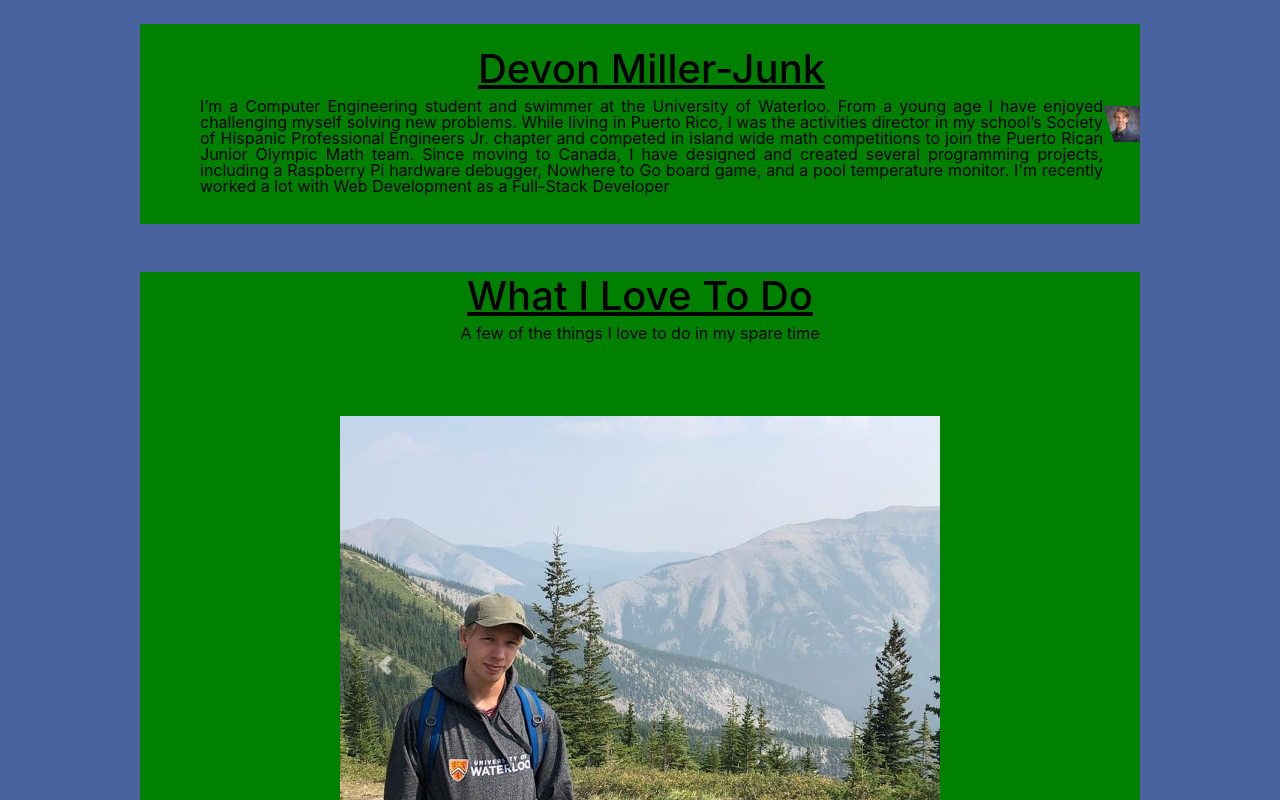
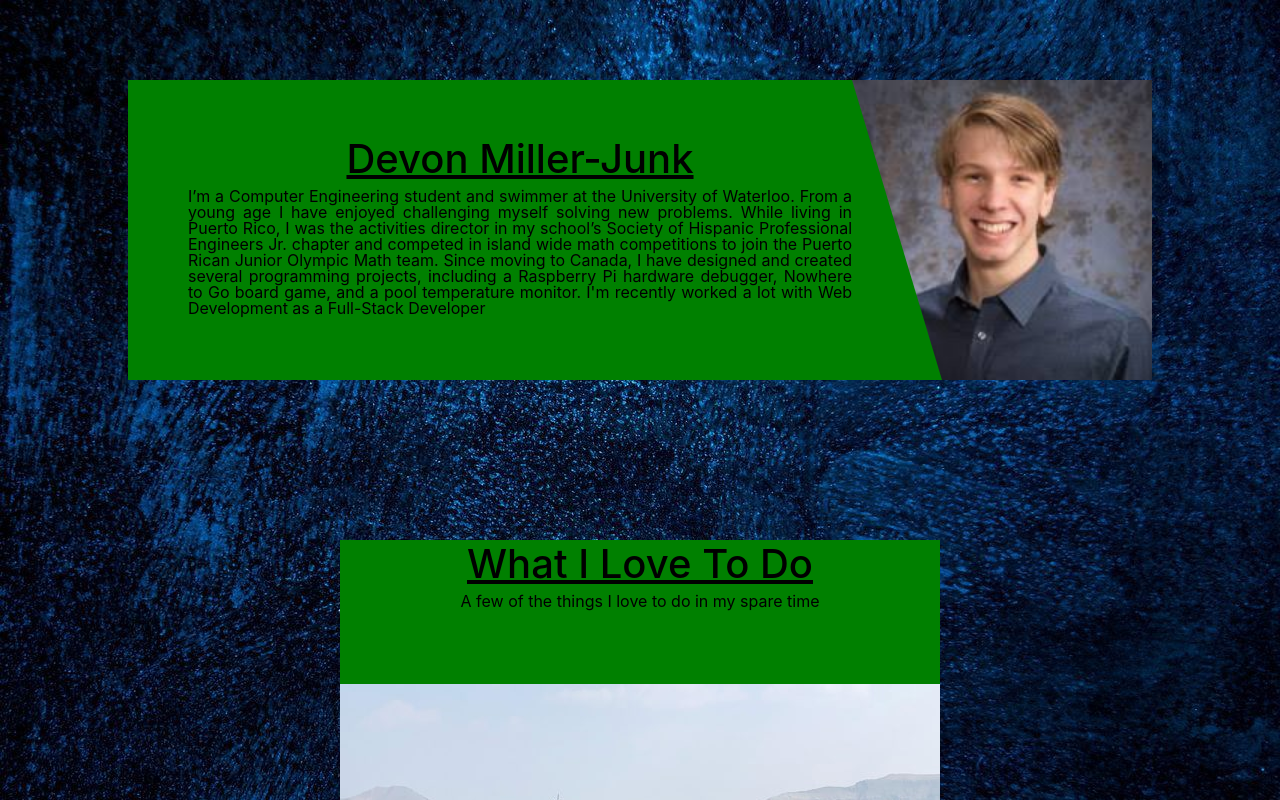
Before and after one commit to DevonMillerJunk/personal-website, a React (Create React App) app: page / in a window 1280 px wide. Shown: the top 800 px of the page. Built offline with nearby package versions, Linux system fonts and the light colour scheme.

Commit message:
Update Background

```diff
--- a/src/App.tsx
+++ b/src/App.tsx
@@ -1,15 +1,33 @@
-import React from "react";
+import React, { Component } from "react";
 import Contact from "./containers/Contact";
-import { Container } from "react-bootstrap";
 // import Experience from "./containers/Experience";
 import Interest from "./containers/Interest";
 import Profile from "./containers/Profile";
 // import Project from "./containers/Project";
+import { Carousel } from "react-bootstrap";
 
-function App() {
+import background from "./assets/background.jpg";
+import background1 from "./assets/background1.jpg";
+import background2 from "./assets/background2.jpg";
+
+interface IInterestCarouselState {
+  backgroundImages: any[];
+}
+
+class App extends Component<any, IInterestCarouselState> {
+  constructor(props: any) {
+    super(props);
+
+    this.state = {
+      backgroundImages: [background, background1, background2],
+    };
+  }
+
+  public render() {
     return (
       <div className="App">
-      <Container fluid className="app-container">
+        <div className="app-container">
+          <div className="section-spacing" />
           <div className="section-container">
             <Profile />
           </div>
@@ -21,9 +39,27 @@ function App() {
           <div className="section-container">
             <Contact />
           </div>
-      </Container>
+          <div className="section-spacing" />
+        </div>
+        <Carousel
+          className="background-image-container"
+          interval={8000}
+          controls={false}
+          fade={true}
+        >
+          {this.state.backgroundImages.map(this.renderBackgroundImage)}
+        </Carousel>
       </div>
     );
   }
 
+  private renderBackgroundImage = (image: any) => {
+    return (
+      <Carousel.Item>
+        <img className="app-background-image" src={image} alt="First slide" />
+      </Carousel.Item>
+    );
+  };
+}
+
 export default App;
--- a/src/scss/_index.scss
+++ b/src/scss/_index.scss
@@ -16,6 +16,8 @@ body {
   -moz-osx-font-smoothing: grayscale;
   background-color: $background-colour;
   min-height: 100%;
+
+  overflow: hidden;
 }
 
 #root {
@@ -49,20 +51,46 @@ p {
 }
 
 .app-container {
-  background-color: $background-colour;
+  position: fixed;
+  // height: 100%;
+  // width: 100%;
+  z-index: 0;
+  overflow-y: scroll;
+  overflow-x: hidden;
+  top: 0;
+  bottom: 0;
+  left: 0;
+  right: 0;
+
   display: flex;
   flex-direction: column;
   justify-content: space-around;
   align-items: center;
 
+  margin: 0;
+  padding: 0;
+
   .section-container {
-    margin-top: $spacing-lg;
-    margin-bottom: $spacing-lg;
-    max-height: max-content;
+    margin-top: $section-container-vertical-spacing;
+    margin-bottom: $section-container-vertical-spacing;
 
-    width: 80%;
+    max-width: 80%;
+  }
+
+  .section-spacing {
+    height: 1000px;
   }
 }
 
-// .row {
-// }
+.background-image-container {
+  position: fixed;
+  height: 100%;
+  width: 100%;
+  z-index: -10;
+}
+
+.app-background-image {
+  min-height: 100%;
+  min-width: 100%;
+  overflow: hidden;
+}
--- a/src/scss/_variables.scss
+++ b/src/scss/_variables.scss
@@ -6,6 +6,8 @@ $spacing-sm: 8px;
 $spacing-tiny: 4px;
 
 //Specific Spacing
+$profile-section-height: 300px;
+$section-container-vertical-spacing: 80px;
 
 //Set Sizes
 $carousel-size: 600px;
--- a/src/scss/containers/Profile.scss
+++ b/src/scss/containers/Profile.scss
@@ -1,19 +1,19 @@
 .profile-container {
   margin: 0;
   padding: 0;
-  width: 100%;
-  min-height: 200px;
+  width: auto;
+  height: $profile-section-height;
   background-color: $profile-background-colour;
 
   display: flex;
   flex-direction: row-reverse;
+  align-items: center;
   justify-content: space-between;
-  align-items: center;
 
   .profile-image-container {
-    display: inline-block;
-    height: 100%;
-    width: auto;
+    display: block;
+    height: $profile-section-height;
+    width: $profile-section-height;
 
     .profile-background-image {
       -webkit-clip-path: $slanted-frame-polygon;
@@ -26,13 +26,17 @@
   }
 
   .profile-text-container {
-    padding-left: 6rem;
-    overflow: hidden;
+    padding-left: 6em;
+    overflow: auto;
 
     display: flex;
     flex-direction: column;
     align-items: center;
     justify-content: space-around;
+
+    max-width: calc(100% - #{$profile-section-height});
+
+    overflow: hidden;
 
     .profile-title {
     }
```
Also changed, not shown: src/assets/background2.jpg (added), 1 other file (tests, documents, lock files or other folders). Lines whose indentation alone changed are shown as unchanged.
